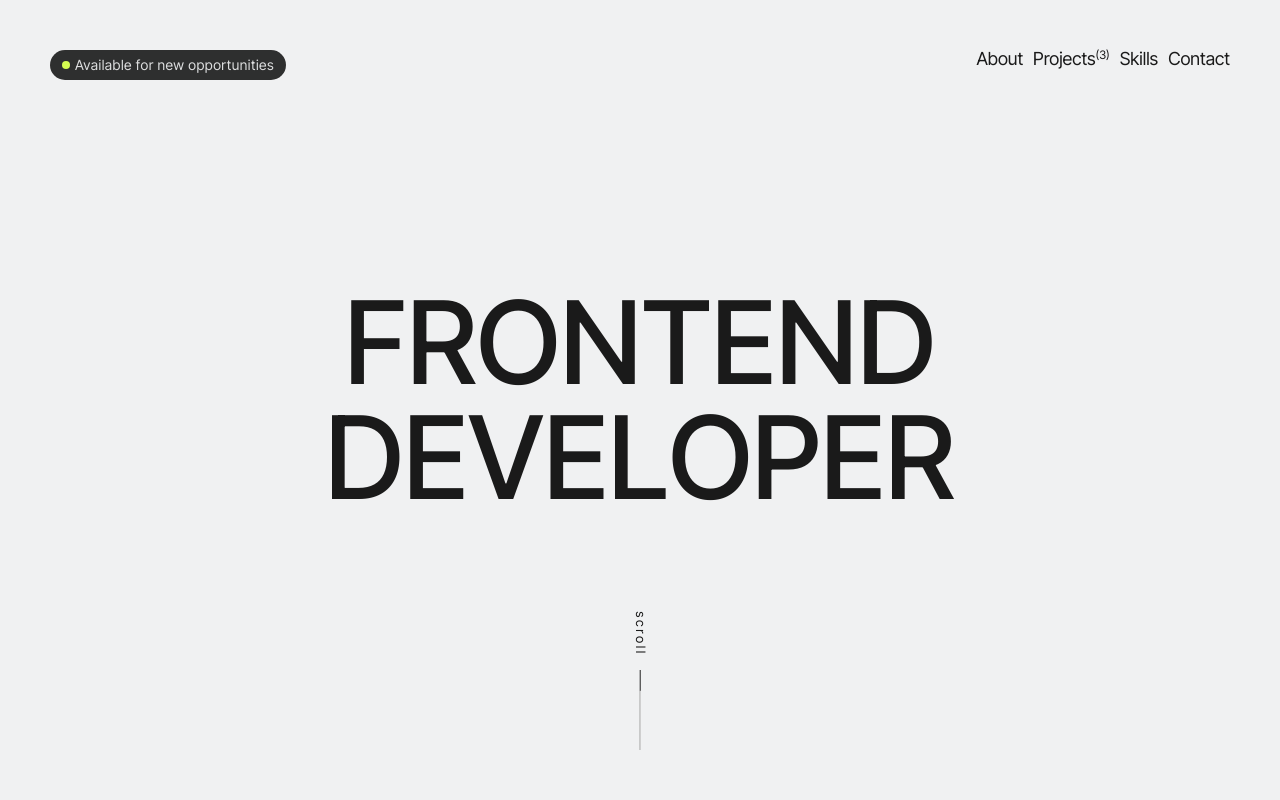
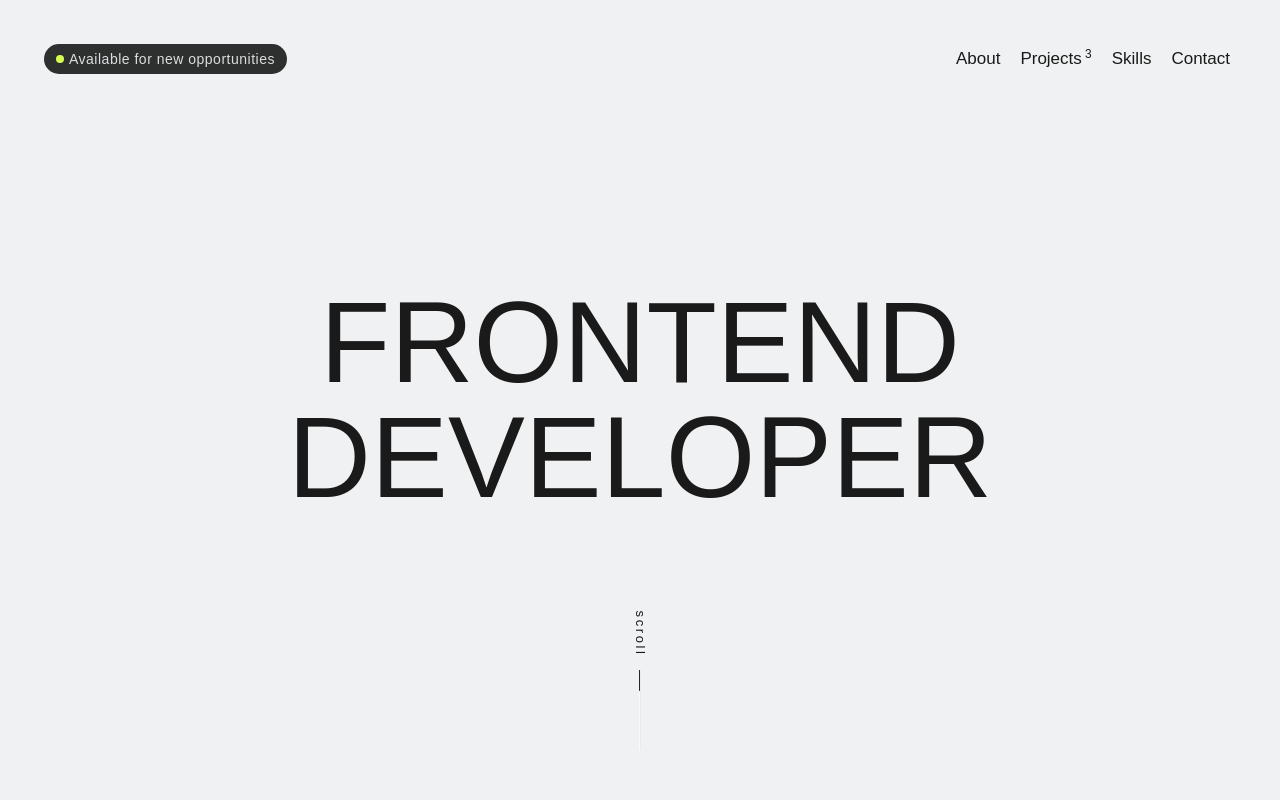
Before and after one commit to Salaheddine999/folio, a Next.js app: page / in a window 1280 px wide. Shown: the top 800 px of the page. Built offline with nearby package versions, Linux system fonts and the light colour scheme.

Commit message:
changes in style

```diff
--- a/components/AnimatedProjects/AnimatedProjects.tsx
+++ b/components/AnimatedProjects/AnimatedProjects.tsx
@@ -98,7 +98,7 @@ export default function AnimatedProjects() {
             </div>
           </div>
 
-          <div className={`${styles.more} view_btn`}>
+          <div className={styles.more}>
             <RoughNotation
               type="circle"
               color="#D7FE52"
@@ -107,7 +107,7 @@ export default function AnimatedProjects() {
               padding={[ 3, 14, 3, 14 ]}
               strokeWidth={2}
             >
-              <a href='https://github.com/Salaheddine999' target="_blank">More Projects</a>
+              <a href='https://github.com/Salaheddine999' target="_blank" className='view_btn'>More Projects</a>
             </RoughNotation>
           </div>
         </div>
--- a/components/CustomCursor/index.tsx
+++ b/components/CustomCursor/index.tsx
@@ -8,6 +8,7 @@ function lerp(start: number, end: number, amt: number) {
 const CustomCursor = ({ speed = 0.1 }) => {
     // Add state for hovering over h1
   const [isCopyHovered, setIsCopyHovered] = useState(false);
+  const [isMenuHovered, setIsMenuHovered] = useState(false);
   const [isViewHovered, setIsViewHovered] = useState(false);
   const { projectTitle } = useContext(CursorContext);
   const mainCursor = React.useRef<HTMLDivElement>(null);
@@ -47,12 +48,15 @@ const CustomCursor = ({ speed = 0.1 }) => {
     function checkHoverOnElements(event: MouseEvent) {
       const copyBtn = document.querySelector('#copy_btn');
       const viewBtns = document.querySelectorAll('.view_btn');
+      const menuBtn = document.querySelectorAll('.menu_btn')
 
+      const isMenuHovered = Array.from(menuBtn).some((btn) => checkHover(btn, event));
       const isCopyHovered = checkHover(copyBtn, event);
       const isViewHovered = Array.from(viewBtns).some((btn) => checkHover(btn, event));
 
       setIsCopyHovered(isCopyHovered);
       setIsViewHovered(isViewHovered);
+      setIsMenuHovered(isMenuHovered);
     }
 
     function checkHover(element: Element | null, event: MouseEvent): boolean {
@@ -106,11 +110,13 @@ const CustomCursor = ({ speed = 0.1 }) => {
           'as-visible': visible,
           copyhover: isCopyHovered,
           viewhover: isViewHovered,
+          menuhover: isMenuHovered,
         })}
         ref={mainCursor}
       >
         {isCopyHovered && !isViewHovered && <span className="copy-text">✉️</span>}
         {isViewHovered && !isCopyHovered && <span className="view-text">View</span>}
+
       </div>
     </div>
   );
--- a/components/Header.tsx
+++ b/components/Header.tsx
@@ -55,8 +55,27 @@ export default function Header() {
           </div>
         </motion.div>
       </div>
-    {/* Burger Menu Button */}
-    <div className={`burger-menu ${isMobileMenuOpen ? 'open' : ''}`} onClick={toggleMobileMenu}>
+
+      <ul className="nav-bar">
+        <div className='sub-nav menu_btn'>
+        <motion.li variants={variants} initial="initial" animate="animate">
+          <Link href="#contact" className='menu_link'>Contact</Link>
+        </motion.li>
+        <motion.li variants={variants} initial="initial" animate="animate">
+          <Link href="#skills" className='menu_link'>Skills</Link>
+        </motion.li>
+        <motion.li variants={variants} initial="initial" animate="animate">
+          <Link href="#projects" className='menu_link'>Projects</Link><sup>&nbsp;3</sup>
+        </motion.li>
+        <motion.li variants={variants} initial="initial" animate="animate">
+          <Link href="#about" className='menu_link'>About</Link>
+        </motion.li>
+        </div>
+      </ul>
+
+
+      {/* Burger Menu Button */}
+      <div className={`burger-menu ${isMobileMenuOpen ? 'open' : ''}`} onClick={toggleMobileMenu}>
         <div className="bar"></div>
         <div className="bar"></div>
         <div className="bar"></div>
@@ -75,7 +94,7 @@ export default function Header() {
             <Link href="#about" onClick={closeMenu}>About</Link>
           </li>
           <li>
-            <Link href="#projects" onClick={closeMenu}>Projects</Link>
+            <Link href="#projects" onClick={closeMenu}>Projects<sup>&nbsp;3</sup></Link>
           </li>
           <li>
             <Link href="#skills" onClick={closeMenu}>Skills</Link>
@@ -105,20 +124,6 @@ export default function Header() {
         </div>
       </motion.div>
 
-      <ul className="nav-bar">
-        <motion.li variants={variants} initial="initial" animate="animate">
-          <Link href="#contact">Contact</Link>
-        </motion.li>
-        <motion.li variants={variants} initial="initial" animate="animate">
-          <Link href="#skills">Skills</Link>
-        </motion.li>
-        <motion.li variants={variants} initial="initial" animate="animate">
-          <Link href="#projects">Projects<sup>(3)</sup></Link>
-        </motion.li>
-        <motion.li variants={variants} initial="initial" animate="animate">
-          <Link href="#about">About</Link>
-        </motion.li>
-      </ul>
     </div>
   );
 }
--- a/pages/index.tsx
+++ b/pages/index.tsx
@@ -35,7 +35,7 @@ const Home: NextPage = () => {
                 </div>
           </section>
           <section className="section about-text" id='projects'>
-            <h1 className="section-part-1">02 / SELECTED<br/>PROJECTS <sup>(3)</sup></h1>
+            <h1 className="section-part-1">02 / SELECTED<br/>PROJECTS <sup>3</sup></h1>
             <div className="section-part-2">
                   <AnimatedProjects/>
                   {/* <Projects/> */}
--- a/styles/globals.scss
+++ b/styles/globals.scss
@@ -1,17 +1,19 @@
 @import './mixins.scss';
 
 ::-moz-selection { /* Code for Firefox */
-  color: transparent;
-  text-shadow: 0 0 5px rgba(0,0,0,0.8);
-  background: transparent;
+  background-color: #D7FE52;
+  color: #1a1a1a;
+  // color: transparent;
+  // text-shadow: 0 0 5px rgba(0,0,0,0.8);
+  // background: transparent;
 }
 
 ::selection {
-  // background-color: #1a1a1a;
-  // color: #D7FE52;
-  color: transparent;
-  text-shadow: 0 0 5px rgba(0,0,0,0.8);
-  background: transparent;
+   background-color: #D7FE52;
+   color: #1a1a1a;
+  // color: transparent;
+  // text-shadow: 0 0 5px rgba(0,0,0,0.8);
+  // background: transparent;
 }
 
 html,
@@ -28,8 +30,7 @@ ul,
 li {
   padding: 0;
   margin: 0;
-  font-family: 'InterTight', -apple-system, BlinkMacSystemFont, Segoe UI, Roboto, Oxygen,
-    Ubuntu, Cantarell, Fira Sans, Droid Sans, Helvetica Neue, sans-serif;
+  font-family: 'Inter Tight', sans-serif;
 }
 
 *{
@@ -38,7 +39,7 @@ li {
 }
 
 sup{
-  font-size: 65%;
+  font-size: 70%;
   line-height: 0;
   position: relative;
   vertical-align: baseline;
@@ -103,14 +104,13 @@ sup{
 .nav-bar {
   color: #1a1a1a;
   position: fixed;
-  font-size: 18px;
+  font-size: 17px;
   top: 0;
   left: 0;
   width: 100vw;
   font-weight: 400;
   display: flex;
   flex-direction: row-reverse;
-  gap: 10px;
   padding: 50px;
   line-height: 1em;
   z-index: 1;
@@ -119,13 +119,37 @@ sup{
     color: #1a1a1a;
   }
 }
+.sub-nav{
+  display: flex;
+  flex-direction: row-reverse;
+  gap: 20px;
+}
+.menu_link {
+  position: relative;
+}
+.menu_link::before {
+  content: '';
+  width: 0;
+  height: 1px;
+  border-radius: 2px;
+  background-color: #1a1a1a;
+  position: absolute;
+  bottom: -.25rem;
+  right: 0;
+  transition: right .4s, width .4s, left .4s;
+}
+
+.menu_link:hover::before {
+  width: 100%;
+  left: 0;
+}
 .infos{
   color: #1a1a1a;
   position: absolute;
   font-size: 14px;
   display: flex;
   gap: 6px;
-  padding: 50px;
+  padding: 44px;
   z-index: 1;
 }
 .parent {
@@ -332,8 +356,8 @@ sup{
 
   position: fixed;
   pointer-events: none;
-  width: 100px;
-  height: 100px;
+  width: 120px;
+  height: 120px;
   background-color: #F0F1F2;
   mix-blend-mode: difference;
   left: 0;
@@ -345,11 +369,15 @@ sup{
     opacity: 1;
   }
   &.copyhover{
-    width: 75px;
-    height: 75px;
+    width: 85px;
+    height: 85px;
     background-color: #000;
     mix-blend-mode: normal;
     opacity: 0.9;
+  }
+  &.menuhover{
+    width: 0px;
+    height: 0px;
   }
   .copy-text {
     display: flex;
@@ -365,11 +393,11 @@ sup{
     color: #F0F1F2;
   }
   &.viewhover{
-    width: 75px;
-    height: 75px;
+    width: 85px;
+    height: 85px;
     background-color: #000;
     mix-blend-mode: normal;
-    opacity: 0.85;
+    opacity: 0.9;
   }
   .view-text {
     display: flex;
--- a/styles/pages/home.scss
+++ b/styles/pages/home.scss
@@ -116,7 +116,6 @@
     flex-direction: column;
     align-items: center;
 
-    position: absolute;
     position: absolute;
     bottom: 50px;
     left: 50%;
```
